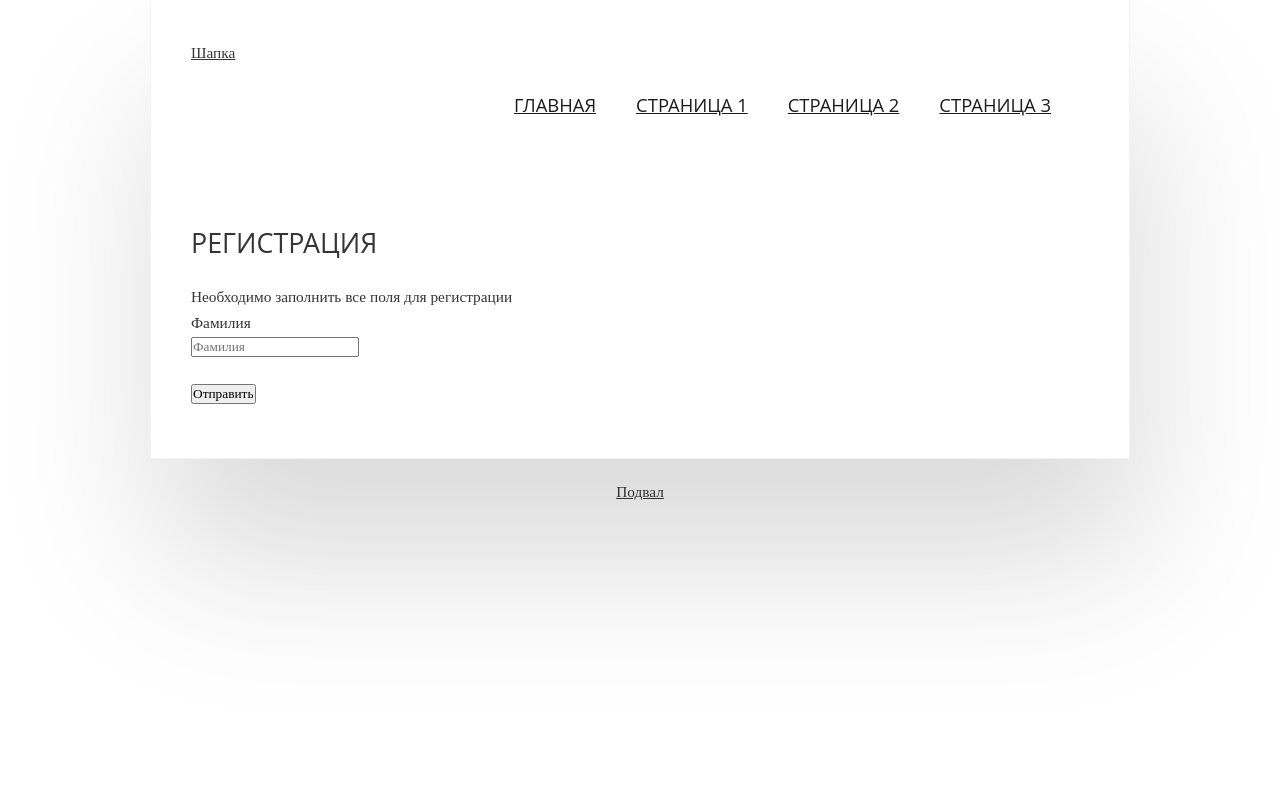
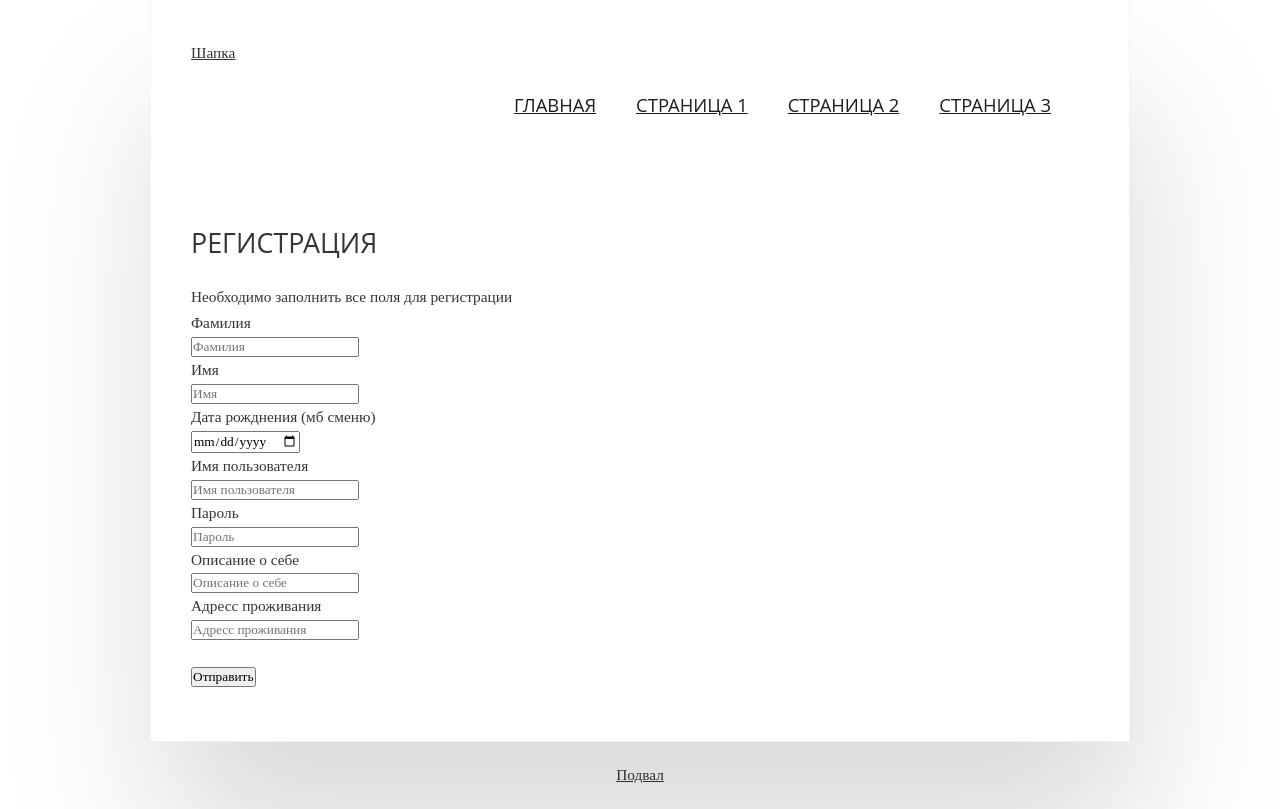
Before and after one commit to Maksim2000menma/mvctest2, a PHP site: page /registration in a window 1280 px wide. Before the commit the page ends 592 px from the top, so only its background shows below. Run offline with PHP 8.4, Linux system fonts and the light colour scheme.

Commit message:
Версия 4

```diff
--- a/www/application/controllers/controller_registration.php
+++ b/www/application/controllers/controller_registration.php
@@ -20,8 +20,15 @@ class Controller_Registration extends Controller
 		//если нажата кнопка submit то отправить все в модель
 		if(isset($_POST['submitadd'])){
 			$last_name = $_POST['last_name'];
-			$this->model->CreateUser($last_name);
-			var_dump($last_name);//вывод информации о переменной
+			$first_name = $_POST['first_name'];
+			$login = $_POST['login'];
+			$password = $_POST['password'];
+			$description = $_POST['description'];
+			$address = $_POST['address'];
+			$date = $_POST['date'];
+
+			$this->model->CreateUser($last_name, $first_name, $login, $password, $description, $address, $date);
+			var_dump($last_name, $first_name, $login, $password, $description, $address, $date);//вывод информации о переменной
 		}
 
 
--- a/www/application/models/model_registration.php
+++ b/www/application/models/model_registration.php
@@ -2,7 +2,7 @@
 
 class Model_Registration extends Model
 {
-	public static function CreateUser($last_name){
+	public static function CreateUser($last_name, $first_name, $login, $password, $description, $address, $date){
 		// $connection = mysqli_connect("localhost", "root", "");
 		// $select_db = mysqli_select_db($connection,'appusers');
 		// mysqli_query($connection, "SET CHARACTER SET 'utf8'");
@@ -18,7 +18,7 @@ class Model_Registration extends Model
 
     			//$last_name = $_POST['last_name'];
 
-    			$query = "INSERT INTO userinfo (last_name) VALUES ('$last_name')";
+    			$query = "INSERT INTO userinfo (last_name, first_name, login, password, description, address, date) VALUES ('$last_name', '$first_name', '$login', '$password', '$description', '$address', '$date')";
     			$result = mysqli_query($connection, $query);
 
     			if($result){
--- a/www/application/views/registration_view.php
+++ b/www/application/views/registration_view.php
@@ -3,13 +3,13 @@
 
 <form  action="" method="post"><!--action="/application/views/registration_view.php"   or  /controller_registration.php-->
   <p><label>Фамилия&emsp;</label><br><input type="text" name="last_name" placeholder="Фамилия" required></p>
-  <!-- <p><label>Имя&emsp;</label><br><input type="text" name="" placeholder="Имя"></p>
-  <p><label>Дата рожднения  (мб сменю)&emsp;</label><br><input type="text" name="" placeholder="Дата рожднения  (мб сменю)"></p>
-  <p><label>Имя пользователя&emsp;</label><br><input type="text" name="" placeholder="Имя пользователя"></p>
-  <p><label>Пароль &emsp;</label><br><input type="text" name="" placeholder="Пароль"></p>
-  <p><label>Повторите пароль&emsp;</label><br><input type="text" name="" placeholder="Повторите пароль"></p>
-  <p><label>Описание о себе&emsp;</label><br><input type="text" name="" placeholder="Описание о себе"></p>
-  <p><label>Адресс проживания&emsp;</label><br><input type="text" name="" placeholder="Адресс проживания"></p> -->
+  <p><label>Имя&emsp;</label><br><input type="text" name="first_name" placeholder="Имя"></p>
+  <p><label>Дата рожднения  (мб сменю)&emsp;</label><br><input type="date" name="date" placeholder="Дата рожднения  (мб сменю)"></p>
+  <p><label>Имя пользователя&emsp;</label><br><input type="text" name="login" placeholder="Имя пользователя"></p>
+  <p><label>Пароль &emsp;</label><br><input type="password" name="password" id="pass" placeholder="Пароль"></p>
+  <!-- <p><label>Повторите пароль&emsp;</label><br><input type="text" name="" placeholder="Повторите пароль"></p> -->
+  <p><label>Описание о себе&emsp;</label><br><input type="text" name="description" placeholder="Описание о себе"></p>
+  <p><label>Адресс проживания&emsp;</label><br><input type="text" name="address" placeholder="Адресс проживания"></p>
   <br>
 
   <input name="submitadd" type="submit" required value="Отправить">
```
